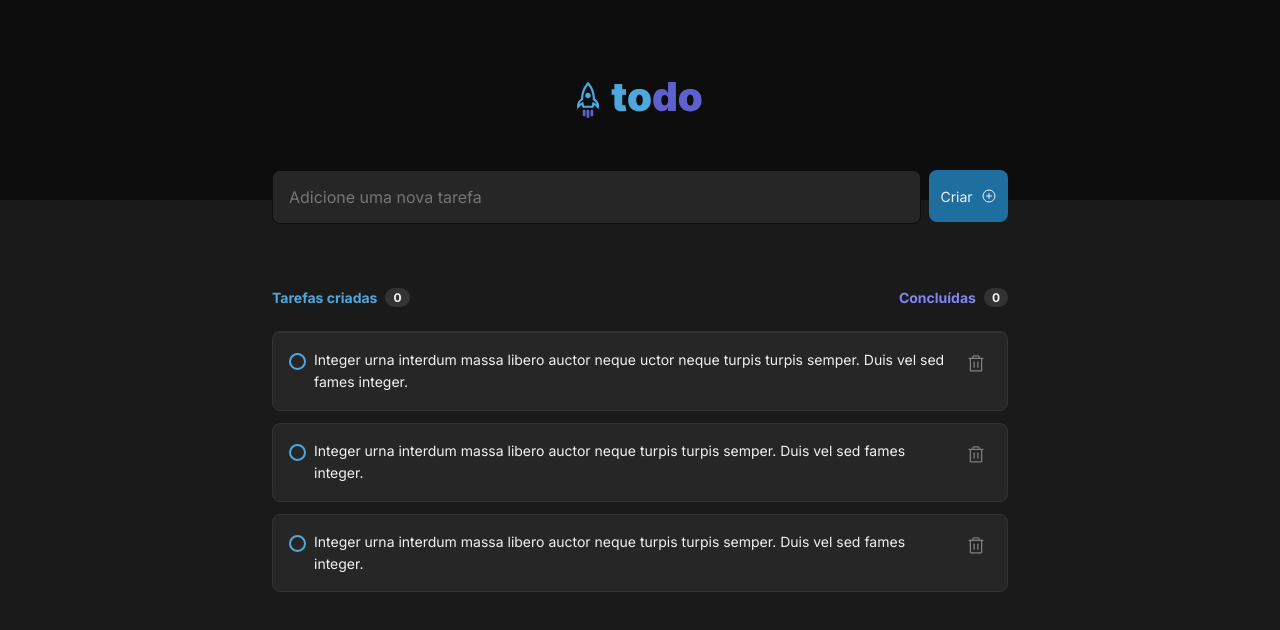
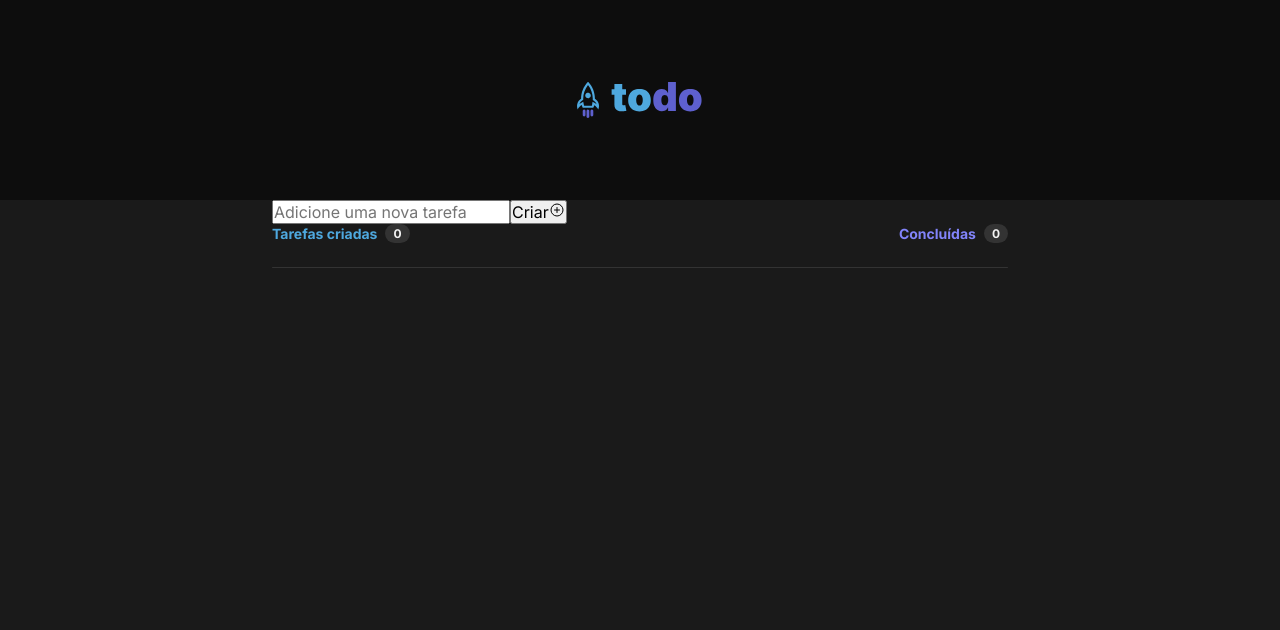
Before and after one commit to 300Marco/desafio-todoList-rocketseat, a React (Vite) app: page / in a window 1280 px wide. Shown: the top 630 px of the page. Built offline with nearby package versions, Linux system fonts and the light colour scheme.

Commit message:
Functionality to create new tasks

```diff
--- a/src/App.tsx
+++ b/src/App.tsx
@@ -11,9 +11,8 @@
       <Header />
 
       <div className={styles.wrapper}>
-        <AddTasks />
-
         <main>
+          {/* <AddTasks /> */}
           <Tasks />
         </main>
       </div>
--- a/src/components/Tasks.tsx
+++ b/src/components/Tasks.tsx
@@ -1,11 +1,99 @@
 import styles from './Tasks.module.css';
 
 import clipboard from '../assets/clipboard.svg';
-import { Trash } from 'phosphor-react';
+import { Trash, PlusCircle } from 'phosphor-react';
+
+// import { ChangeEvent, useState } from 'react';
+import { ChangeEvent, FormEvent, useState } from 'react';
+
+// interface TasksProps {
+//   id: string;
+//   status: boolean;
+//   content: string;
+// }
+
+// const tasks: TasksProps[] = [
+//   {
+//     id: '1',
+//     status: false,
+//     content: 'Lorem Ipsum é simplesmente uma simulação de texto da indústria tipográfica e de impressos'
+//   },
+//   {
+//     id: '2',
+//     status: true,
+//     content: 'e vem sendo utilizado desde o século XVI, quando um impressor desconhecido pegou uma bandeja de tipos e os embaralhou para fa'
+//   },
+//   {
+//     id: '3',
+//     status: false,
+//     content: 'um livro de modelos de tipos. Lorem Ipsum sobreviveu não só a cinco séculos, como também ao salto para a editoração eletrônica, permanecendo essencialmente inalterado. Se popularizou '
+//   },
+//   {
+//     id: '4',
+//     status: true,
+//     content: 'decalques contendo passagens'
+//   },
+//   {
+//     id: '5',
+//     status: false,
+//     content: 'I, quando um impressor desconhecido pegou uma bandeja de tipos e os embaralhou para fazer um livro de modelos de tipos. Lorem '
+//   }
+// ]
+interface TasksProps{
+  id: number;
+  content: string;
+  status: boolean;
+}
 
 export function Tasks() {
+  // const [tasks, setTasks] = useState([{}]);
+  const [tasks, setTasks] = useState<TasksProps[]>([]);
+
+  // const [newTask, setNewTask] = useState('');
+  const [newTask, setNewTask] = useState('');
+
+  // function handleCreateNewTask(event: FormEvent) {
+  //   event.preventDefault();
+
+  //   setTasks([...tasks, {id: tasks.length, content: newTask, status: false}])
+  // }
+  function handleCreateNewTask(event: FormEvent) {
+    event.preventDefault();
+
+    setTasks([...tasks, {id: tasks.length + 1, content: newTask, status: false}]);
+    // setTasks([...tasks, {id: tasks.length + 1, content: newTask}]);
+    setNewTask('');
+  }
+
+  // function handleNewComment(event: ChangeEvent<HTMLInputElement>) {
+  //   console.log(event.target.value);
+
+  //   // setNewTask(event.target.value);
+  // }
+  function handleNewComment(event: ChangeEvent<HTMLInputElement>) {
+    setNewTask(event.target.value);
+  }
+
   return(
     <div className={styles.tasks}>
+      <div className={styles.createTask}>
+        {/* <form onSubmit={handleCreateNewTask}> */}
+        <form onSubmit={handleCreateNewTask}>
+          {/* <input type="text" placeholder='Adicione uma nova tarefa' onChange={handleNewComment} /> */}
+          <input
+            type="text"
+            value={newTask}
+            placeholder='Adicione uma nova tarefa'
+            onChange={handleNewComment}
+          />
+
+          <button>
+            Criar
+            <PlusCircle size={16} />
+          </button>
+        </form>
+      </div>
+
       <div className={styles.header}>
         <span>Tarefas criadas <span>{0}</span></span>
         <span>Concluídas <span>{0}</span></span>
@@ -19,25 +107,37 @@
           <span>Crie tarefas e organize seus itens a fazer</span>
         </div> */}
 
-              <div className={styles.boxWithTasks}>
+        {
+          tasks.map(task => {
+            return(
+              <div key={task.id} className={styles.boxWithTasks}>
                 <div className={styles.infoTask}>
-                  <input id="task01" type="checkbox" className={styles.checkbox} />
+                  <input
+                    id={`${task.id}`}
+                    type="checkbox"
+                    className={styles.checkbox}
+                  />
 
-                  <label htmlFor="task01">
-                    Integer urna interdum massa libero auctor neque uctor neque turpis turpis semper. Duis vel sed fames integer.
+                  <label htmlFor={`${task.id}`}>
+                    {task.content}
                   </label>
                 </div>
+
                 <button>
                   <Trash size={20} />
                 </button>
               </div>
+            )
+          })
+        }
 
-              <div className={styles.boxWithTasks}>
+
+        {/* <div className={styles.boxWithTasks}>
           <div className={styles.infoTask}>
             <input id="task02" type="checkbox" className={styles.checkbox} />
 
             <label htmlFor="task02">
-                    Integer urna interdum massa libero auctor neque turpis turpis semper. Duis vel sed fames integer.
+              Integer urna interdum massa libero auctor neque turpis tur.
             </label>
           </div>
           <button>
@@ -56,7 +156,7 @@
           <button>
             <Trash size={20} />
           </button>
-              </div>
+        </div> */}
       </div>
     </div>
   )
```
Lines whose indentation alone changed are shown as unchanged.
